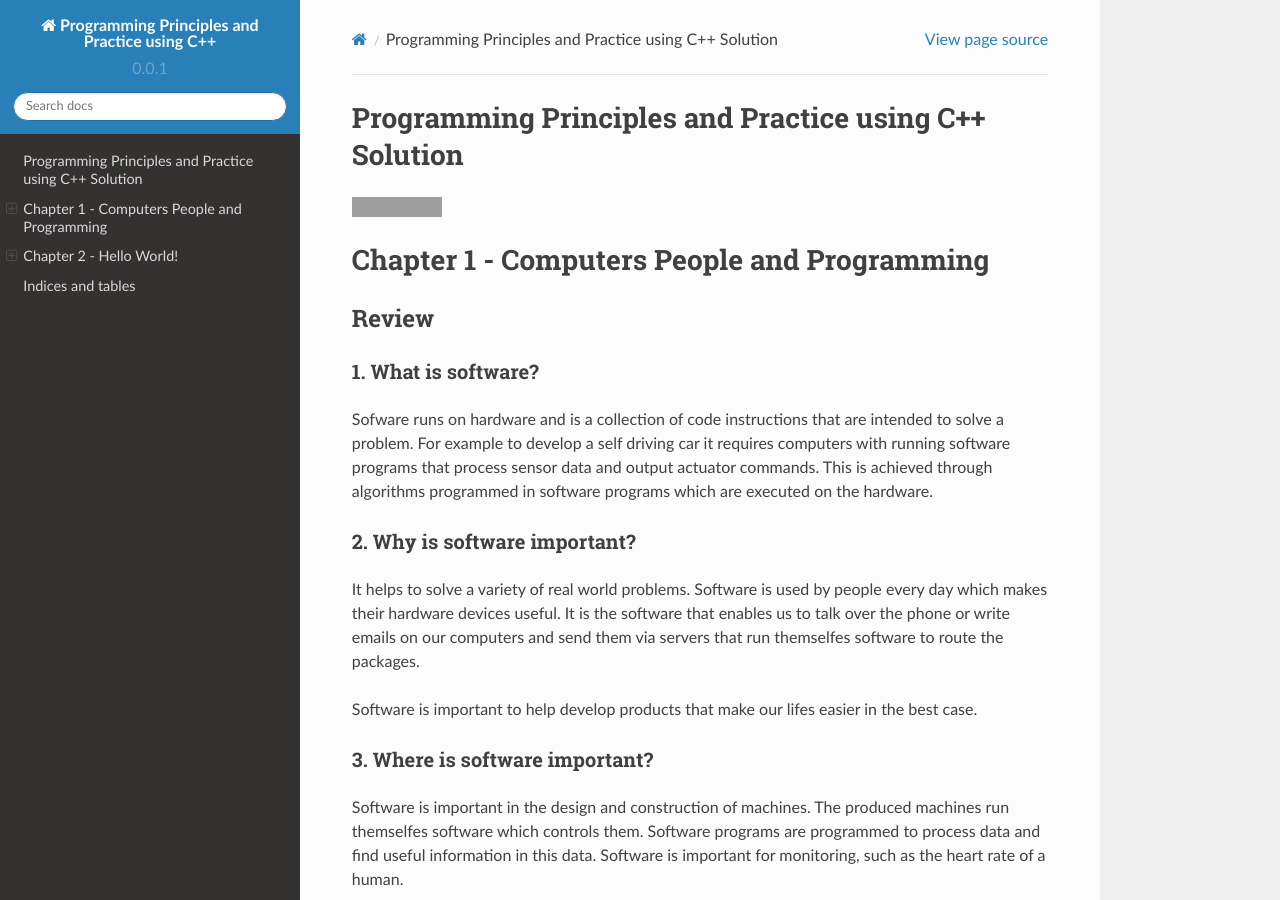
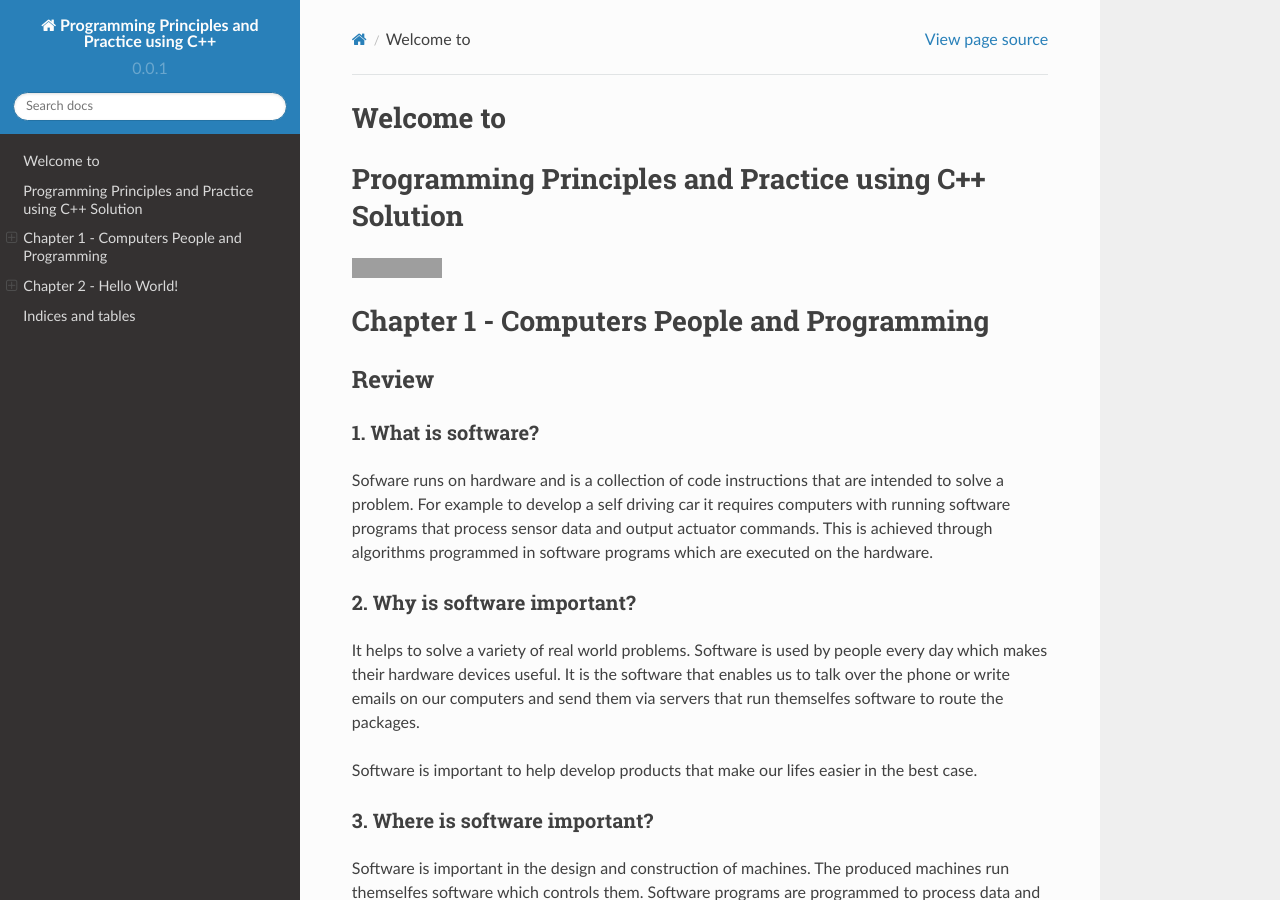
Before and after one commit to fjp/ppp, a Sphinx documentation site: the page built from docs/index.rst, in a window 1280 px wide and 900 px high. Built offline with Sphinx 7.4.7 and the Read the Docs theme 2.0.0, drawn with Linux system fonts in a browser that asks for light colours; grey boxes are pictures that could not be loaded.

Commit message:
Update index.rst

```diff
--- a/docs/index.rst
+++ b/docs/index.rst
@@ -3,8 +3,8 @@
    You can adapt this file completely to your liking, but it should at least
    contain the root `toctree` directive.
 
-.. Welcome to Programming Principles and Practice using C++'s documentation!
-.. =========================================================================
+Welcome to
+==========
 
 .. toctree::
    :maxdepth: 2
```
